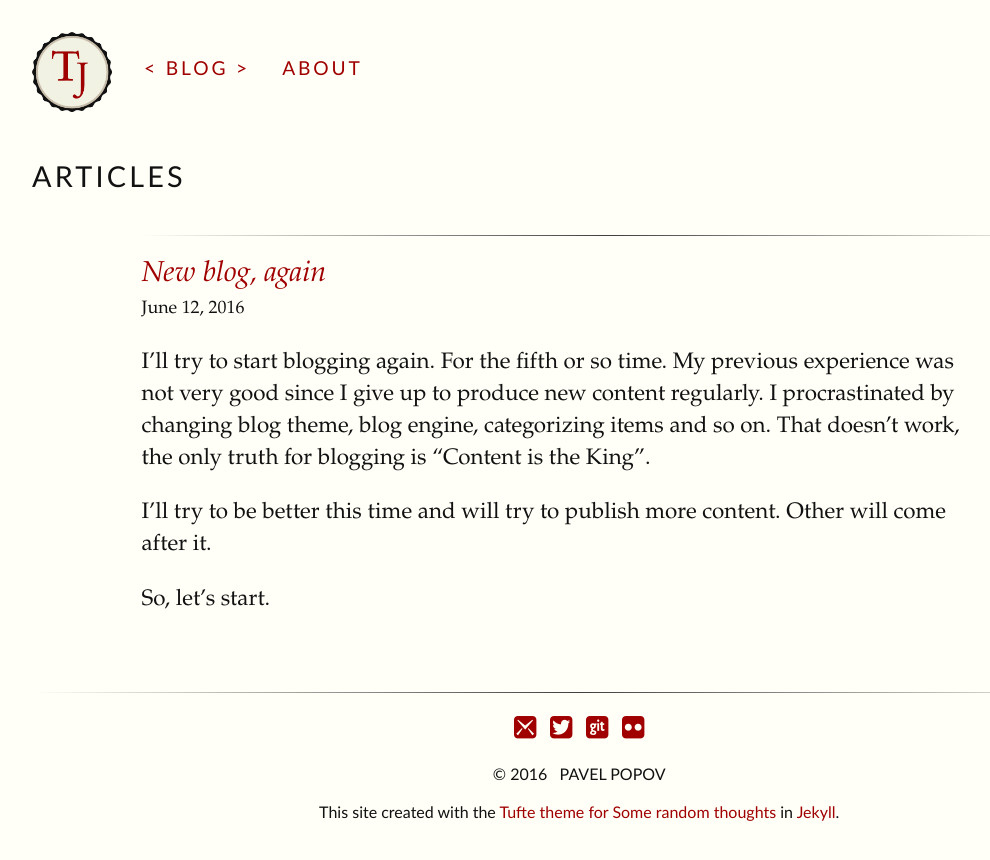
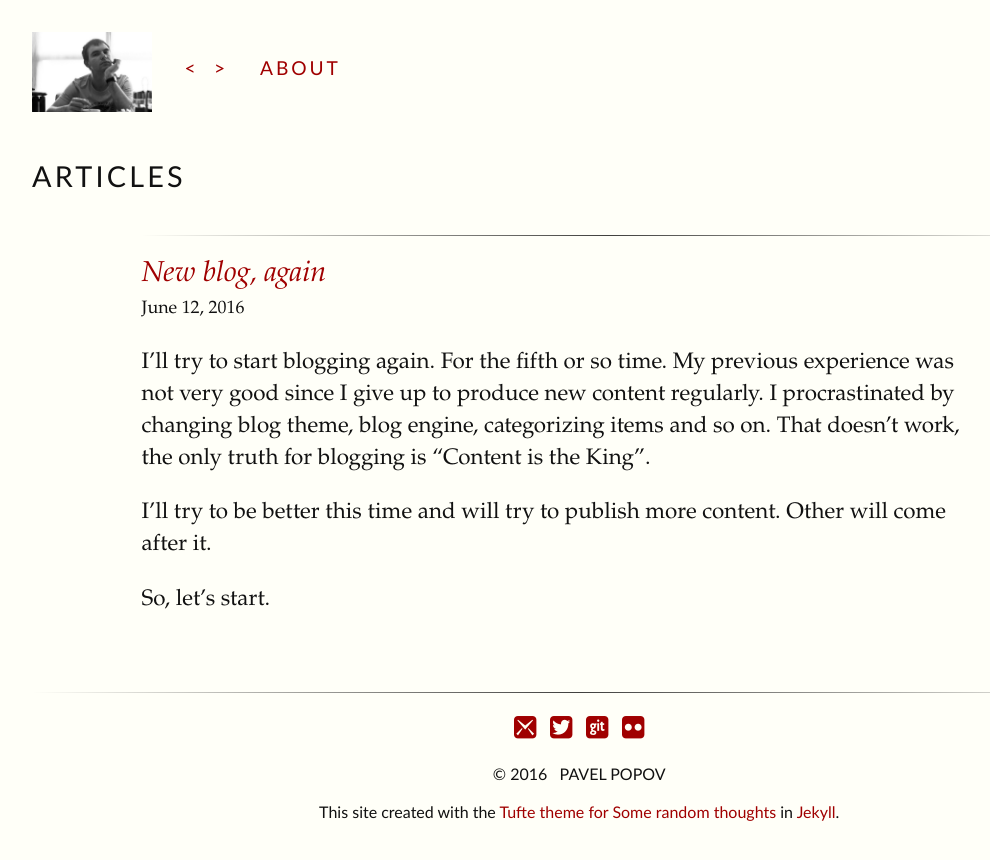
Before and after one commit to pavel-popov/pavel-popov.github.io, a Jekyll site: the page built from index.html, in a window 1280 px wide. Shown: the top 860 px of the page, without its empty margins (32-1022 px from the left). Built offline with Jekyll 4.4.1, drawn with Linux system fonts in a browser that asks for light colours.

Commit message:
Remove unused assets, change logo

```diff
--- a/_config.yml
+++ b/_config.yml
@@ -15,12 +15,11 @@ collections:
     output: true
 baseurl:
 subtitle: Some random thoughts
-author: pavel popov
+author: Pavel Popov
 description: |-
   Personal block(g) of Pavel Popov containing his thoughts, experiments and projects.
 
   And TILs.
-name: Pavel's block
 markdown: kramdown
 markdown_ext: markdown,mkdown,mkdn,mkd,md
 permalink: "/articles/:short_year/:title"
--- a/_includes/head.html
+++ b/_includes/head.html
@@ -20,6 +20,4 @@
   <!-- <link rel="stylesheet" type="text/css" href="{{ "/css/print.css" | prepend: site.baseurl }}" media="print"> -->
 
   <link rel="canonical" href="{{ page.url | replace:'index.html','' | prepend: site.baseurl | prepend: site.url }}">
-
-  <link rel="alternate" type="application/rss+xml" title="{{ site.title }}" href="{{ "/feed.xml" | prepend: site.baseurl | prepend: site.url }}" />
 </head>
--- a/_includes/header.html
+++ b/_includes/header.html
@@ -1,7 +1,7 @@
 <!--- Header and nav template site-wide -->
 <header>
     <nav class="group">
-	<a href="{{site.baseurl}}/"><img class="badge" src="{{site.baseurl}}/assets/img/badge_1.png" alt="CH"></a>
+	<a href="{{site.baseurl}}/"><img class="badge" src="{{site.baseurl}}/uploads/logo.jpg" alt="PP"></a>
 	{% for node in site.pages %}
 		{% unless node.nav_exclude %}
 		    {% if page.url == node.url %}
--- a/index.html
+++ b/index.html
@@ -1,5 +1,4 @@
 ---
-title: blog
 layout: full-width
 ---
 
```
Also changed, not shown: assets/img/badge.png (deleted), assets/img/badge_1.png (deleted), assets/img/badge_2.png (deleted), assets/img/badge_3.png (deleted), assets/img/figure1.png (deleted), assets/img/figure2.png (deleted), assets/img/figure3.png (deleted), assets/img/napoleons-march.png (deleted), 4 other files.
